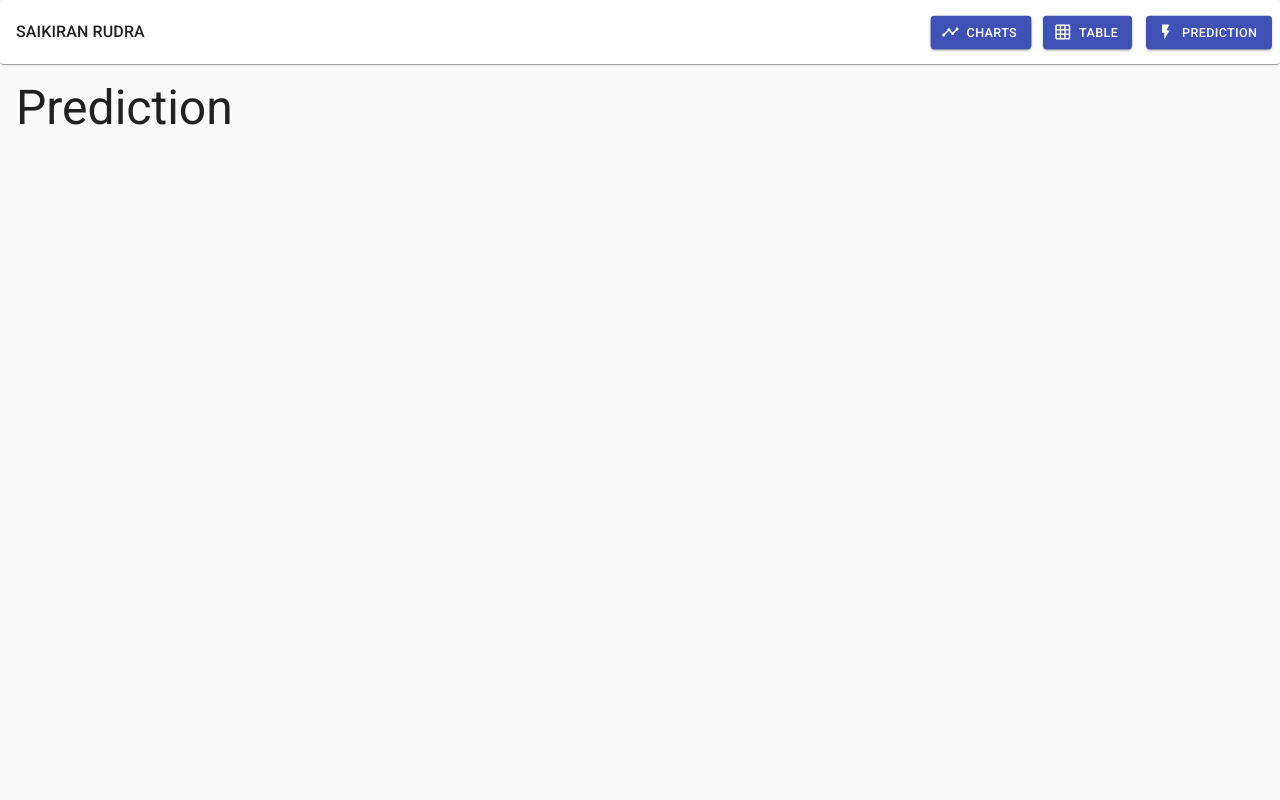
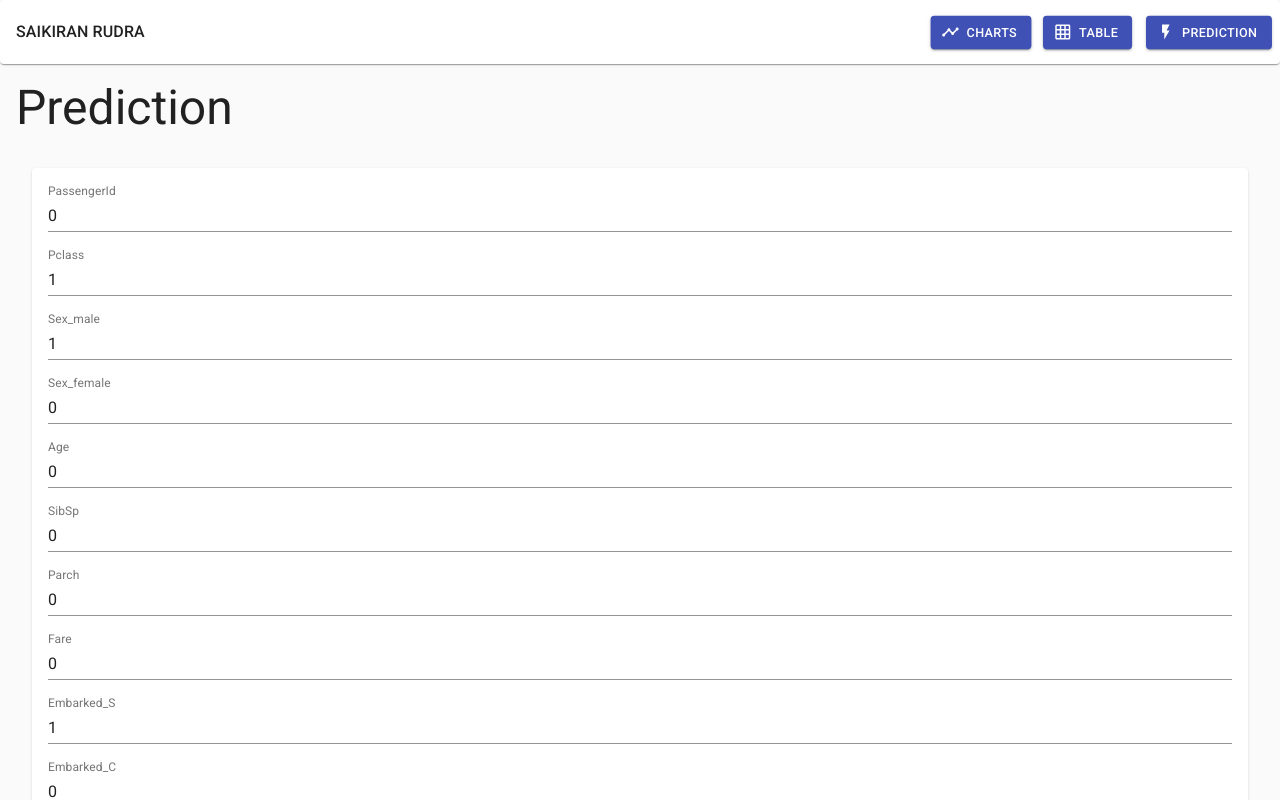
Before and after one commit to saikiranrudra/titanic_mern_flask, a React (Create React App) app: page /Prediction in a window 1280 px wide. Shown: the top 800 px of the page. Built offline with nearby package versions, Linux system fonts and the light colour scheme; no server answers.

Commit message:
prediction form done code reformated

```diff
--- a/src/Pages/Prediction.tsx
+++ b/src/Pages/Prediction.tsx
@@ -1,9 +1,49 @@
 import React from "react";
 
 // Components
-import { Typography } from "@material-ui/core";
+import { Typography, TextField, Paper, Button } from "@material-ui/core";
+import { Formik } from "formik";
+
+// Utils
+import { makeStyles } from "@material-ui/core/styles";
+import titanic from "./../Apis/titanic";
+import predictionInputSchema from "./../schemas/predictionInput";
+
+const initialValues = {
+    PassengerId: 0,
+    Pclass: 1,
+    Sex_male: 1.0,
+    Sex_female: 0.0,
+    Age: 0,
+    SibSp: 0,
+    Parch: 0,
+    Fare: 0.0,
+    Embarked_S: 1.0,
+    Embarked_C: 0.0,
+    Embarked_Q: 0.0
+}
+
+interface ObjectToKeyValue {
+    errors: { [id: string]: any },
+    touched: { [id: string]: any }
+    handleChange: (arg0: string) => any,
+    handleSubmit: () => any,
+    values: { [id: string]: any }
+
+}
 
 const Predicition = () => {
+    const classes = useStyle();
+
+    const getPrediction = async (values: any) => {
+        try {
+            const response = await titanic.post("/predict", { input: values });
+            console.log("prediction response...", response);
+        } catch(err){
+            console.log("PREDICTION_FETCH_ERROR: ", err);
+        }
+    }
+
     return (
         <>
             <div style={{ margin: "1rem" }}>
@@ -11,8 +51,60 @@ const Predicition = () => {
                    Prediction
                 </Typography>
             </div>
+
+            <Formik
+                initialValues={initialValues}
+                validationSchema={predictionInputSchema}
+                onSubmit={getPrediction}
+            >
+                {({ errors, touched, handleChange, handleSubmit, values}: ObjectToKeyValue) => {
+
+                    return (
+                        <div style={{
+                            display: "grid",
+                            gridTemplateColumns: "1fr",
+                        }}>
+                            <Paper className={classes.form}>
+                                {Object.keys(initialValues).map((element, index) => (
+                                    <TextField
+                                        key={index}
+                                        name={element}
+                                        label={element}
+                                        type="number"
+                                        value={values[element]}
+                                        placeholder={element}
+                                        onChange={handleChange(element)}
+                                        error={Boolean(errors[element] && touched[element])}
+                                        helperText={errors[element]}
+                                    />
+                                ))}
+                                <div style={{ margin: "1rem" }}>
+                                    <Button variant="contained" color="primary" onClick={handleSubmit}>
+                                        Predict
+                                    </Button>
+                                </div>
+                            </Paper>
+                        </div>
+                    )
+                }}
+            </Formik>
         </>
     );
 }
 
+const useStyle = makeStyles({
+    form: {
+        justifySelf: "center",
+        width: "95%",
+        margin: "1rem",
+        "& > div": {
+            display: "block",
+            margin: "1rem",
+            "& > div": {
+                width: "100%"
+            }
+        }
+    }
+})
+
 export default Predicition;
--- /dev/null
+++ b/src/schemas/predictionInput.tsx
@@ -0,0 +1,37 @@
+import * as Yup from "yup";
+
+const predictionInputSchema = Yup.object().shape({
+    PassengerId: Yup.number()
+        .required("PassengerId is required").positive(),
+    Pclass: Yup.number()
+        .moreThan(0, "should be between 1 and 3")
+        .lessThan(4, "should be between 1 and 3")
+        .required("Pclass is required"),
+    Sex_male: Yup.number().required("Sex_male is required")
+        .lessThan(2, "Either 0 or 1")
+        .moreThan(-1, "Either 0 or 1"),
+    Sex_female: Yup
+        .number()
+        .required("Sex_female is required")
+        .lessThan(2, "Either 0 or 1")
+        .moreThan(-1, "Either 0 or 1"),
+    Age: Yup.number().required("Age is required").positive(),
+    SibSp: Yup.number().required("SibSp is required").positive(),
+    Parch: Yup.number().required("Parch is required").positive(),
+    Fare: Yup.number().required("Fare is required").positive(),
+    Embarked_S: Yup.number()
+        .required("Embarked_S is required")
+        .lessThan(2, "Either 0 or 1")
+        .moreThan(-1, "Either 0 or 1"),
+    Embarked_C: Yup.number()
+        .required("Embarked_C is required")
+        .lessThan(2, "Either 0 or 1")
+        .moreThan(-1, "Either 0 or 1"),
+    Embarked_Q: Yup
+        .number()
+        .required("Embarked_Q is required")
+        .lessThan(2, "Either 0 or 1")
+        .moreThan(-1, "Either 0 or 1"),
+})
+
+export default predictionInputSchema;
```
Also changed, not shown: src/Components/ResultPopup.tsx (added, +32 -0 lines).
